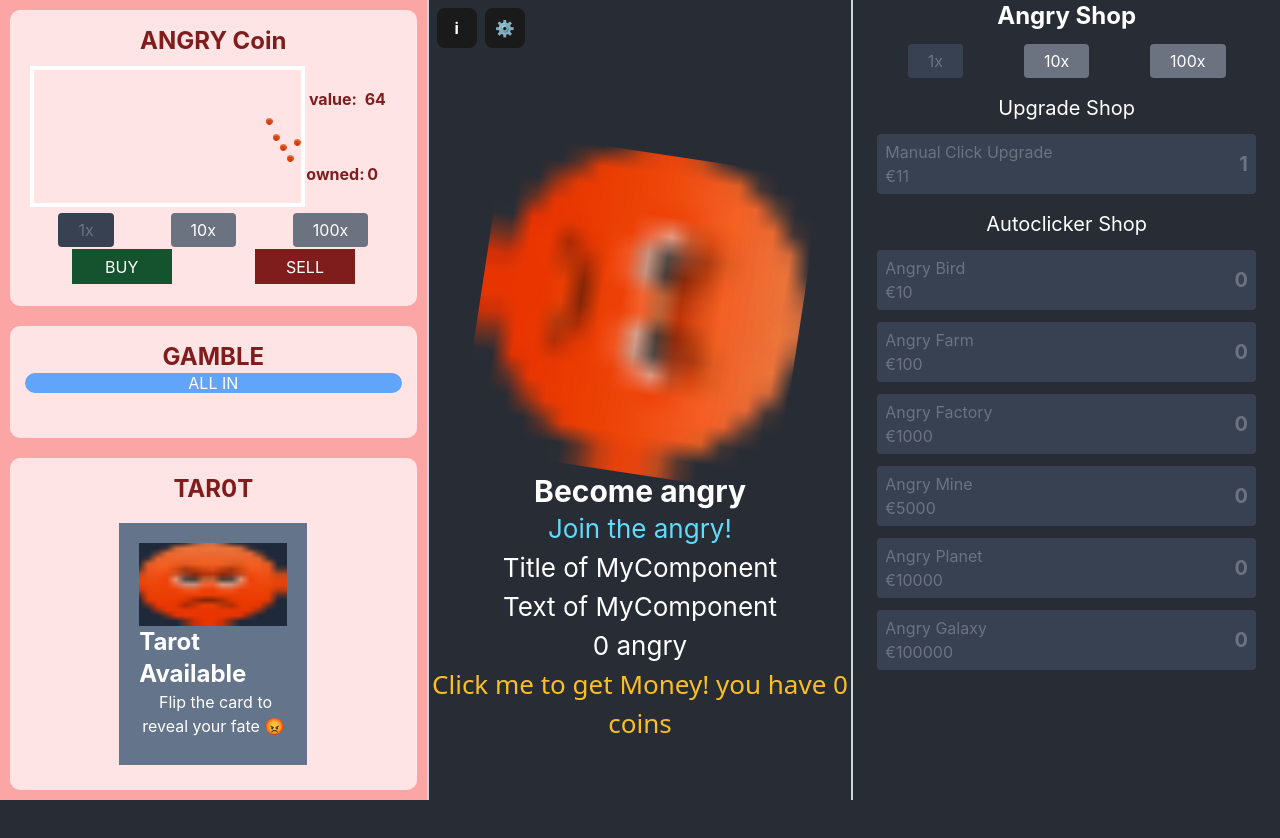
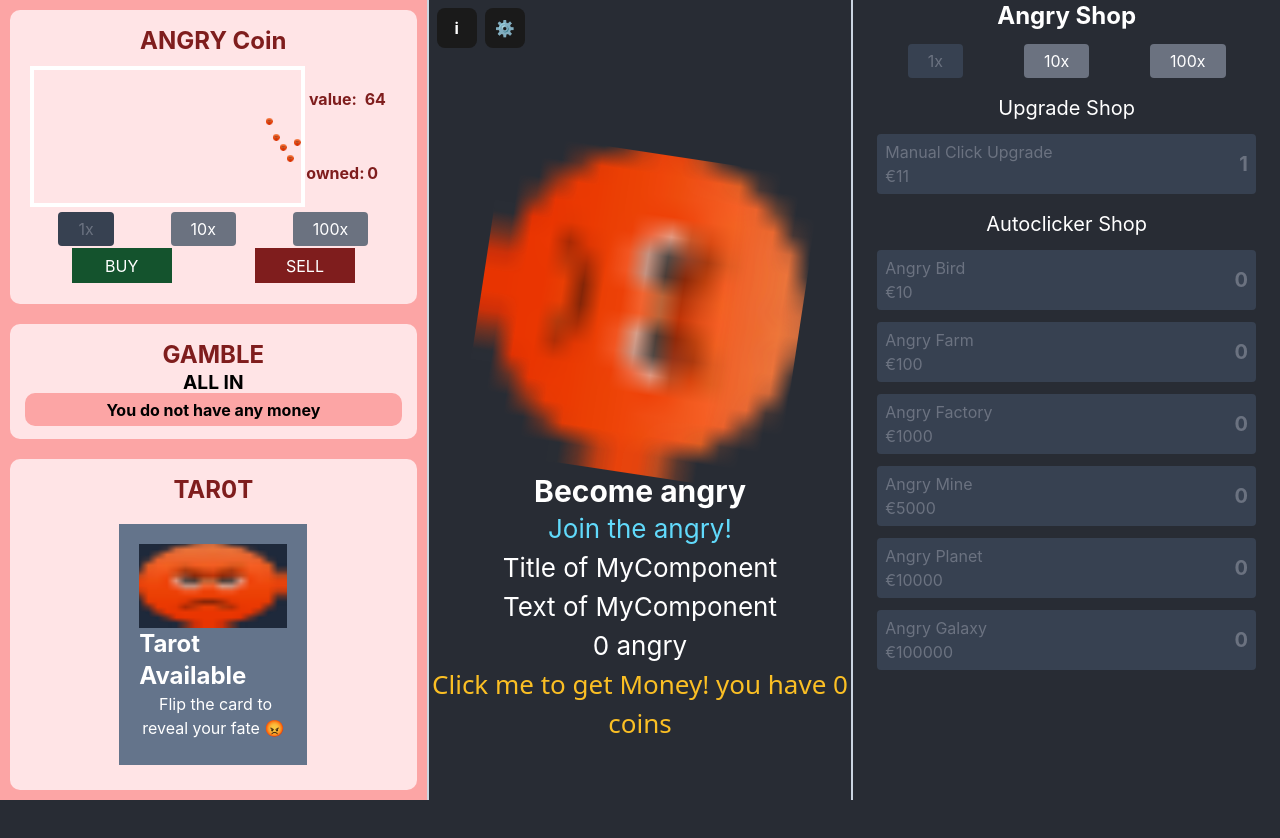
Before and after one commit to Wolfelijolex/Angry-Clicker, a React (Create React App) app: page / in a window 1280 px wide. Shown: the top 838 px of the page. Built offline with nearby package versions, Linux system fonts and the light colour scheme.

Commit message:
add more style

```diff
--- a/src/components/GambleComponent/GambleComponent.tsx
+++ b/src/components/GambleComponent/GambleComponent.tsx
@@ -4,6 +4,7 @@ import { RootState } from "../../app/store";
 import { moneySlice } from "../../app/slicers";
 import { useDispatch, useSelector } from "react-redux";
 import styles from "styles/components/Gamble.module.scss";
+import GambleWinStateComponent from "./GambleWinState/GambleWinStateComponent";
 
 type GambleComponent = {
   title: string;
@@ -12,22 +13,19 @@ type GambleComponent = {
 
 function GambleComponent() {
   const money = useSelector((state: RootState) => state.money);
-  let message = "Gamble";
+  let message = "";
   const dispatch = useDispatch();
 
   const gambleMoney = () => {
     if (money > 0) {
       if (Math.floor(Math.random() * 2)) {
-        message = "You won";
-        console.log(message);
+        message = "won";
+
         dispatch(moneySlice.actions.add(money));
       } else {
-        message = "You lost";
-        console.log(message);
+        message = "lost";
         dispatch(moneySlice.actions.set(0));
       }
-    } else {
-      message = "You don't have enough money";
     }
   };
 
@@ -35,6 +33,7 @@ function GambleComponent() {
     <div className={styles.GambleWrapper} onClick={() => gambleMoney()}>
       <div className={styles.GambleWrapper__Title}>gamble</div>
       <div className={styles.AllInButton}>ALL IN</div>
+      <GambleWinStateComponent win="NotEnoughMoney"></GambleWinStateComponent>
     </div>
   );
 }
--- /dev/null
+++ b/src/components/GambleComponent/GambleWinState/GambleWinStateComponent.tsx
@@ -0,0 +1,26 @@
+import React from "react";
+import { useSelector } from "react-redux";
+import { RootState } from "../../../app/store";
+import styles from "styles/components/Gamble.module.scss";
+
+type GambleWinStateComponentProps = {
+  win: string;
+};
+
+function GambleWinStateComponent(props: GambleWinStateComponentProps) {
+  const money = useSelector((state: RootState) => state.money);
+  const winState = props.win;
+
+  console.log(winState);
+  if (winState == "won") {
+    return <div className={styles.WinButton}> you won </div>;
+  } else if (winState == "lost") {
+    return <div className={styles.LoseButton}> you lost </div>;
+  } else if (winState == "NotEnoughMoney") {
+    return <div className={styles.NotEnoughMoneyButton}> You do not have any money </div>;
+  } else {
+    return <div className={styles.GambleAdvertisment}> click here to gamble</div>;
+  }
+}
+
+export default GambleWinStateComponent;
--- a/src/styles/components/Gamble.module.scss
+++ b/src/styles/components/Gamble.module.scss
@@ -30,13 +30,55 @@
 }
 
 .AllInButton {
-    @apply bg-blue-400;
+    color:black;
+    font-size: larger;
+    font-weight: bold;
     display: flex;
-    // center button
     justify-content: center;
     align-items: center;
-    // center vertically
     height: 25%;
     width: 100%;
     border-radius: 10px;
 }
+
+.WinButton {
+    @apply bg-green-400;
+    font-weight: bold;
+    display: flex;
+    justify-content: center;
+    align-items: center;
+    height: 40%;
+    width: 100%;
+    border-radius: 10px;
+}
+.LoseButton {
+    @apply bg-red-400;
+    font-weight: bold;
+    display: flex;
+    justify-content: center;
+    align-items: center;
+    height: 40%;
+    width: 100%;
+    border-radius: 10px;
+}
+.NotEnoughMoneyButton {
+    @apply bg-red-300;
+    color: black;
+    font-weight: bold;
+    display: flex;
+    justify-content: center;
+    align-items: center;
+    height: 40%;
+    width: 100%;
+    border-radius: 10px;
+}
+.GambleAdvertisment {
+    @apply bg-blue-400;
+    font-weight: bold;
+    display: flex;
+    justify-content: center;
+    align-items: center;
+    height: 40%;
+    width: 100%;
+    border-radius: 10px;
+}
```
